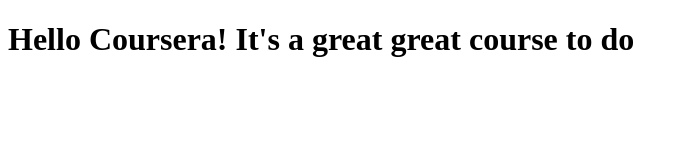
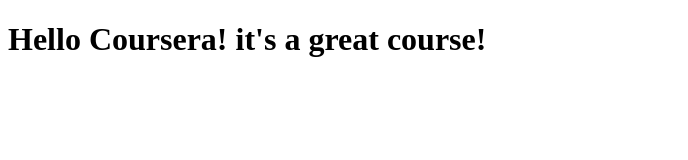
Before and after one commit to 09Farhan/coursera-test, a plain HTML site: page site/index.html in a window 1280 px wide. Shown: the whole page, without its empty margins (0-688 px from the left). Drawn offline with Linux system fonts and the light colour scheme.

Commit message:
a small change

```diff
--- a/site/index.html
+++ b/site/index.html
@@ -6,7 +6,7 @@
 	<title>Hello Coursera</title>
 </head>
 <body>
-	<h1>Hello Coursera! It's a great great course to do</h1>
+	<h1>Hello Coursera! it's a great course!</h1>
 
 </body>
 </html>
```
